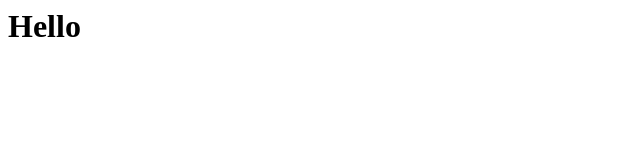
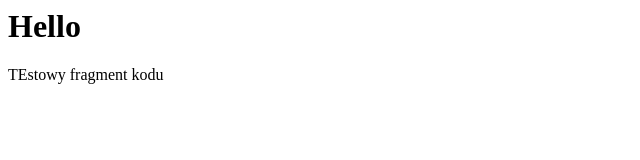
Before and after one commit to piotrPeplinski/github-tutorial, a plain HTML site: page index.html in a window 1280 px wide. Shown: the whole page, without its empty margins (0-640 px from the left). Drawn offline with Linux system fonts and the light colour scheme.

Commit message:
dodalem czesc testowego feature'a

```diff
--- a/index.html
+++ b/index.html
@@ -1 +1,3 @@
 <h1>Hello</h1>
+
+<p>TEstowy fragment kodu</p>
```
